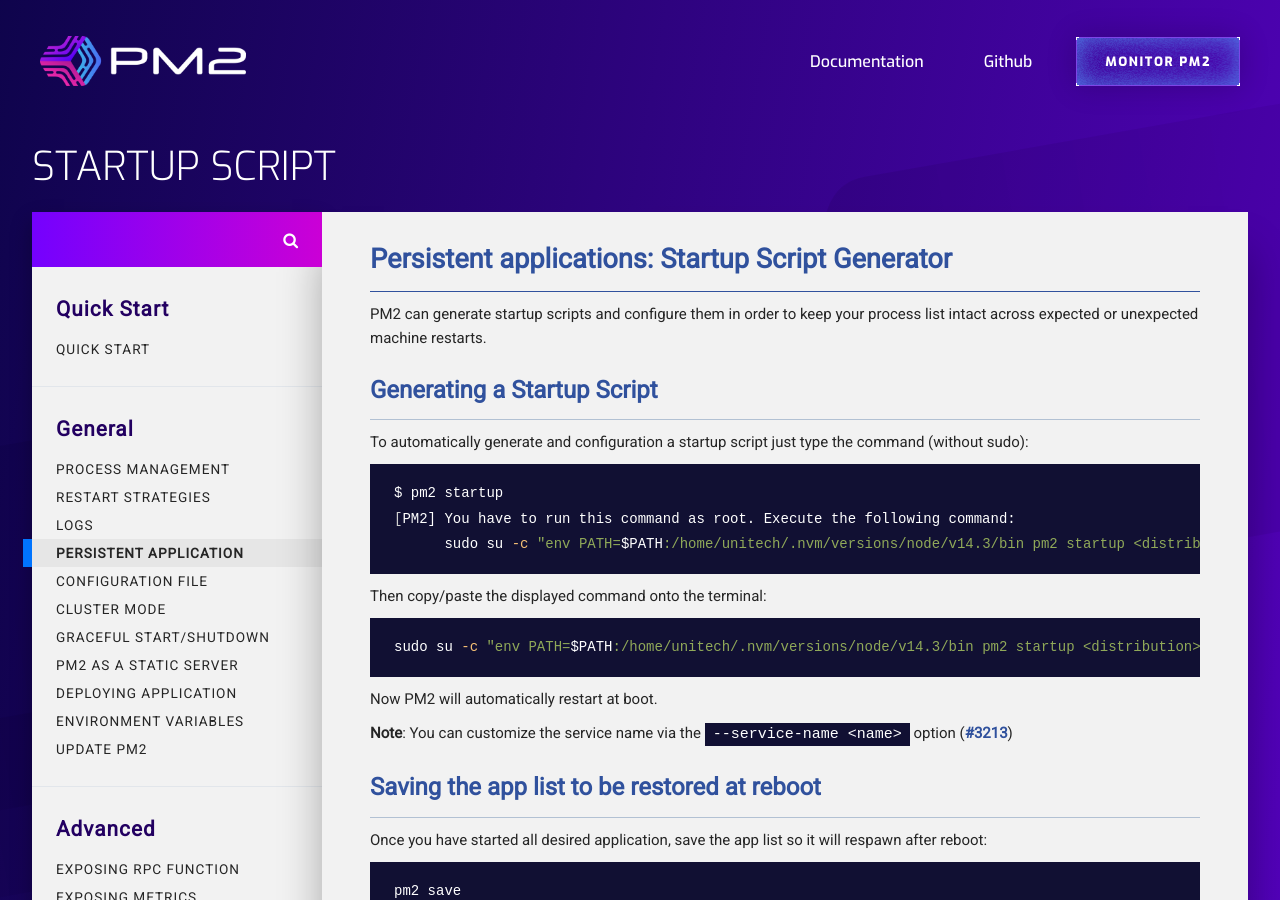
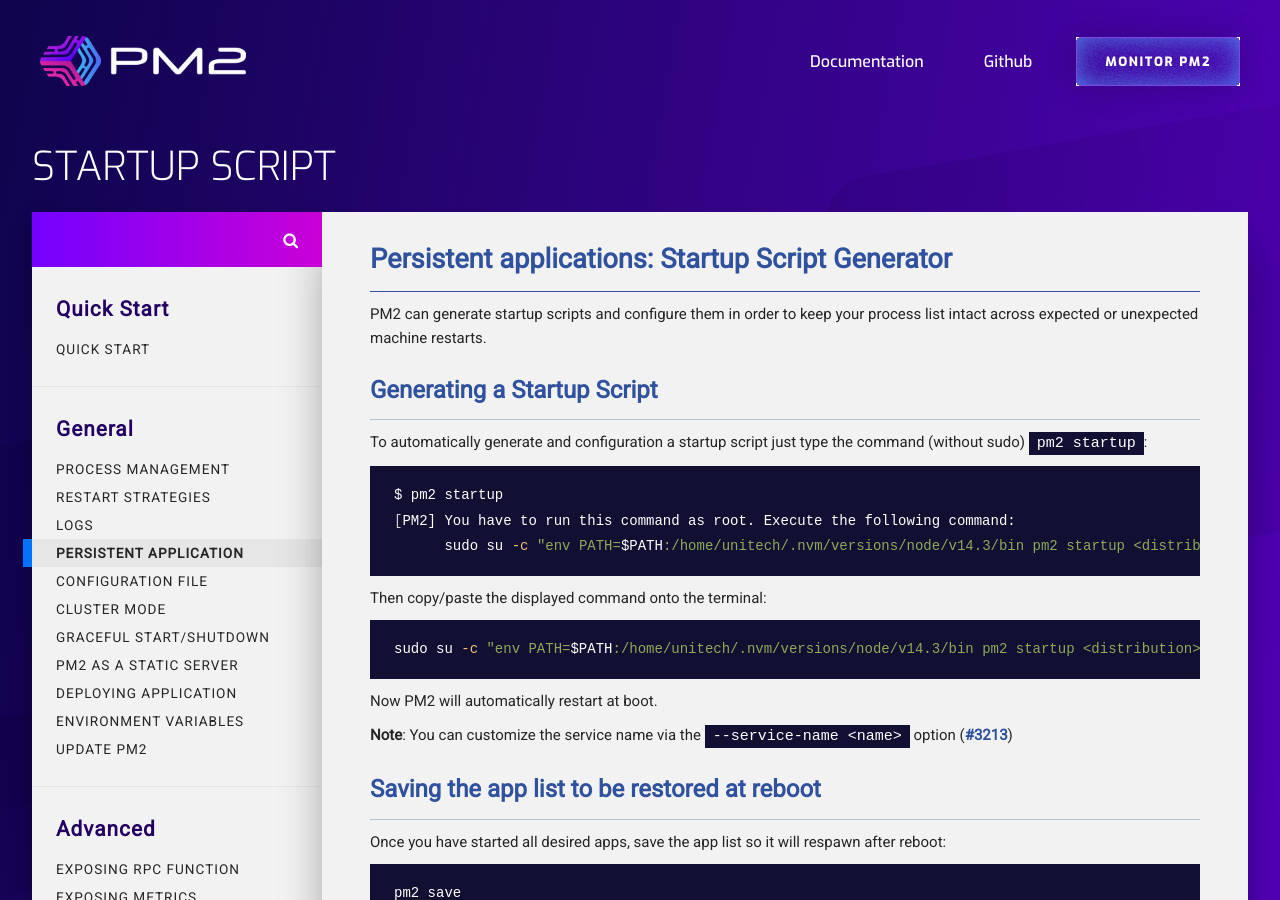
Before and after one commit to pm2-hive/pm2-hive.github.io, a Jekyll site: the page built from docs/features/startup.md, in a window 1280 px wide and 900 px high. Built offline with Jekyll 4.4.1, drawn with Linux system fonts in a browser that asks for light colours; comment, search, counter and statistics services are not loaded.

Commit message:
Update startup.md

````diff
--- a/docs/features/startup.md
+++ b/docs/features/startup.md
@@ -11,7 +11,7 @@
 
 ### Generating a Startup Script
 
-To automatically generate and configuration a startup script just type the command (without sudo):
+To automatically generate and configuration a startup script just type the command (without sudo) `pm2 startup`:
 
 ```bash
 $ pm2 startup
@@ -31,7 +31,7 @@
 
 ### Saving the app list to be restored at reboot
 
-Once you have started all desired application, save the app list so it will respawn after reboot:
+Once you have started all desired apps, save the app list so it will respawn after reboot:
 
 ```bash
 pm2 save
````
